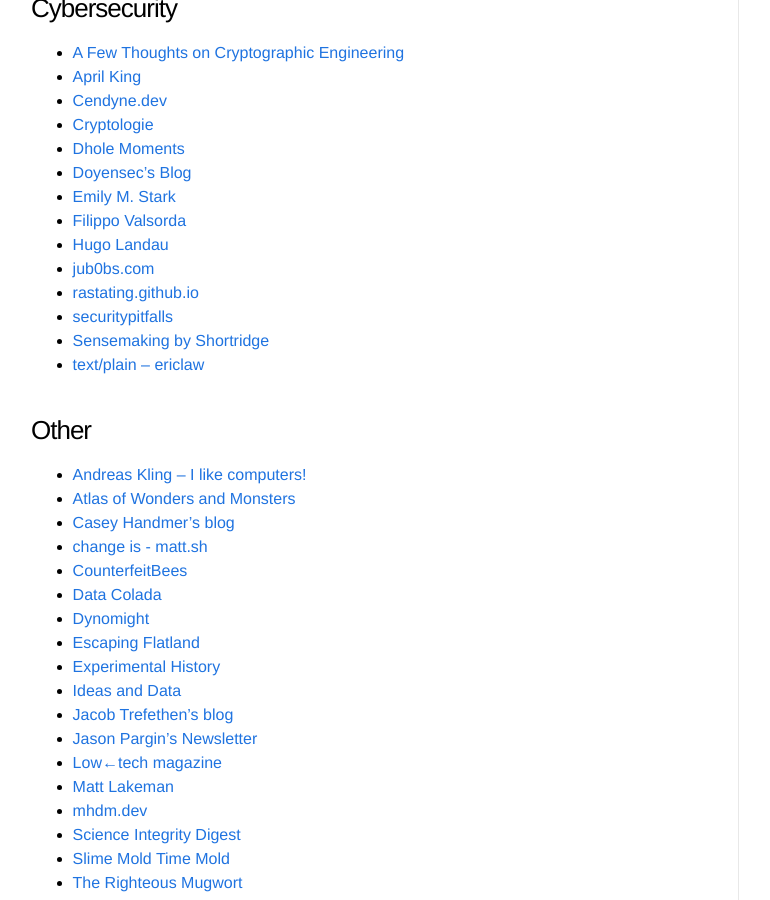
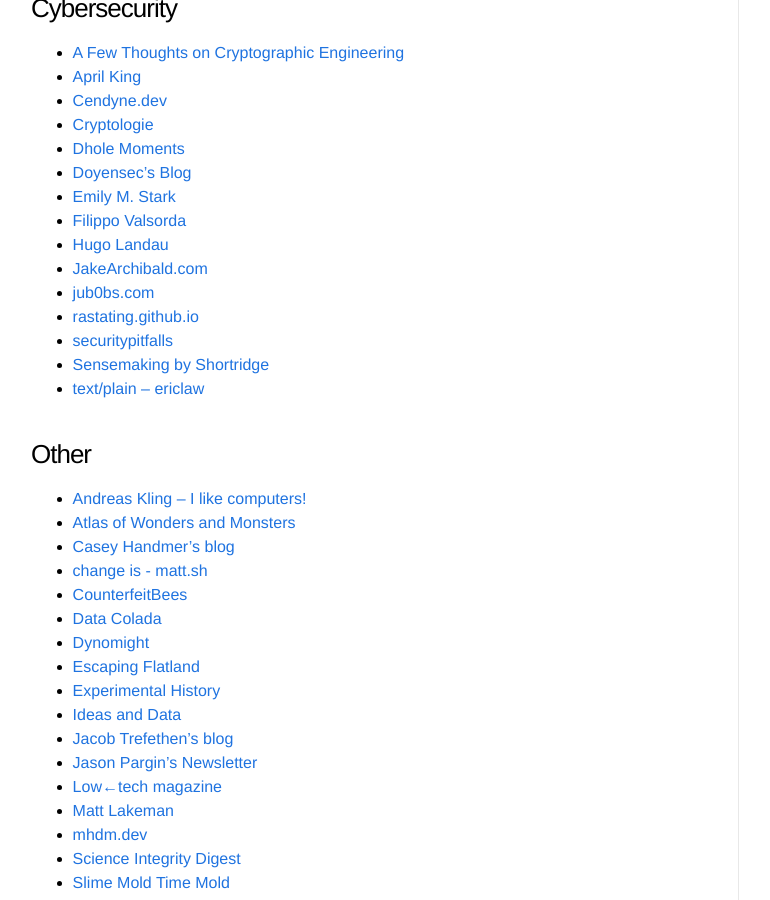
Before and after one commit to Sjord/Sjord.github.io, a Jekyll site: the page built from _posts/2024-07-24-links.md, in a window 1280 px wide and 900 px high, scrolled down 1279 px. Shown: the whole window, without its empty margins (109-879 px from the left). Built offline with Jekyll 4.4.1, drawn with Linux system fonts in a browser that asks for light colours.

Commit message:
Add Jake's blog

```diff
--- a/_posts/2024-07-24-links.md
+++ b/_posts/2024-07-24-links.md
@@ -38,6 +38,7 @@
 - [Emily M. Stark](https://emilymstark.com/blog.html)
 - [Filippo Valsorda](https://words.filippo.io/)
 - [Hugo Landau](https://www.devever.net/~hl/)
+- [JakeArchibald.com](https://jakearchibald.com/)
 - [jub0bs.com](https://jub0bs.com/posts/)
 - [rastating.github.io](https://rastating.github.io/)
 - [securitypitfalls](https://securitypitfalls.wordpress.com/)
```
